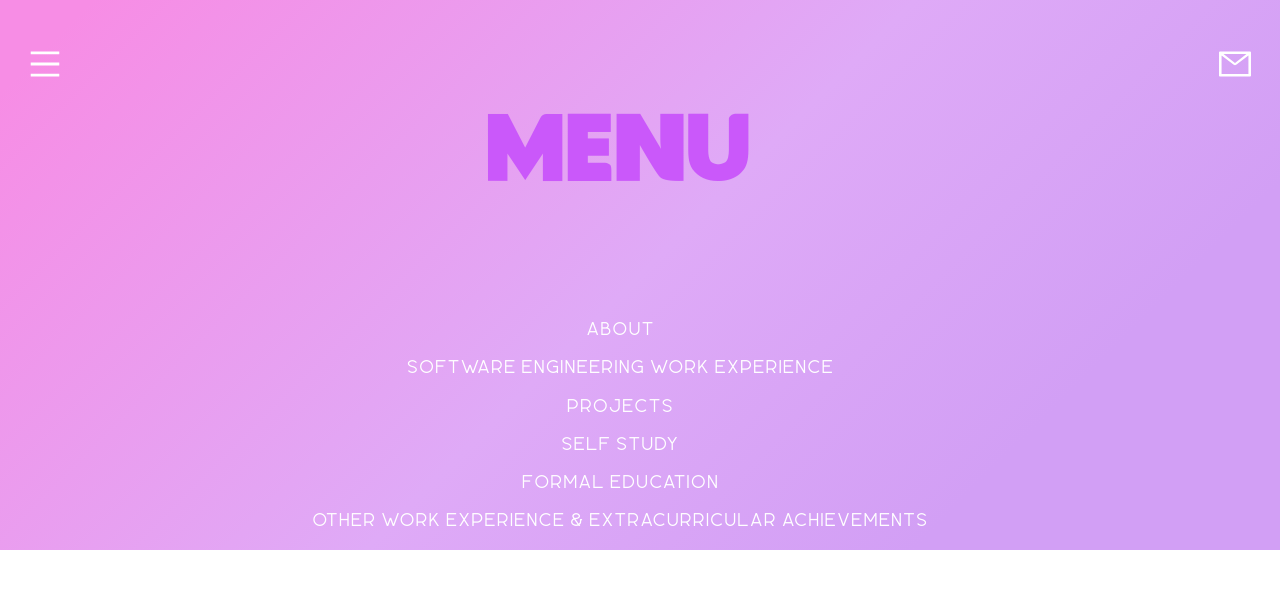
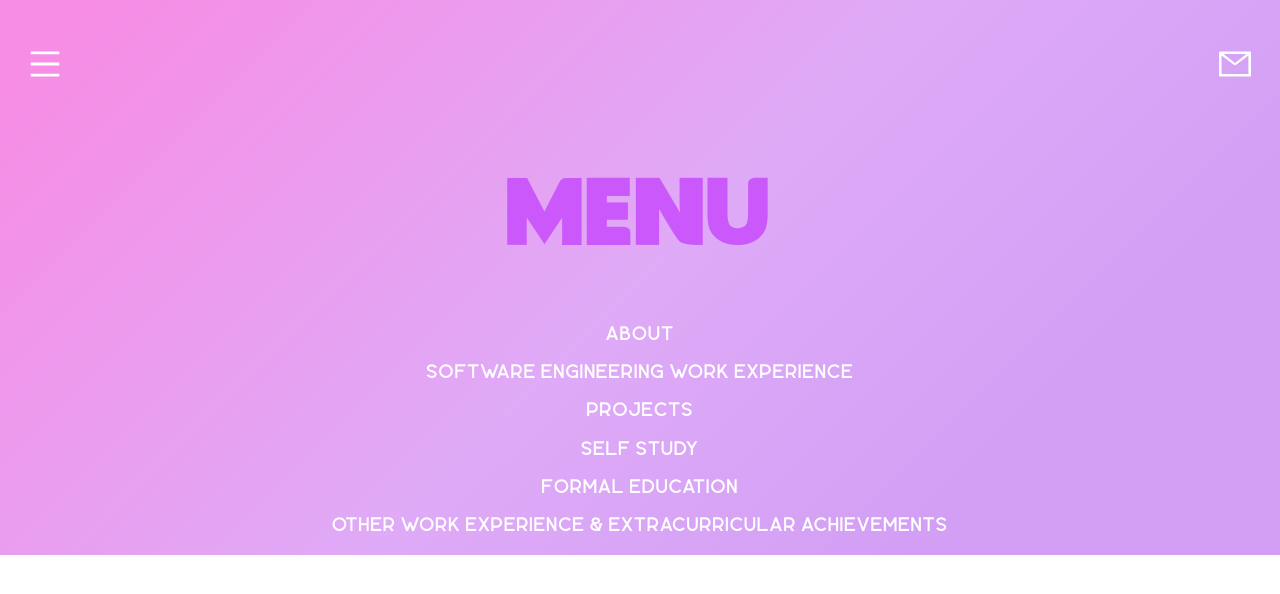
Before and after one commit to lawaticodes/Portfolio, a React (Create React App) app: page / in a window 1280 px wide. Both pictures are taken after a click on the element 44 px from the left and 64 px from the top of the page. Shown: the top 594 px of the page. Built offline with nearby package versions, Linux system fonts and the light colour scheme.

Commit message:
Improved menu css

```diff
--- a/src/Menu.css
+++ b/src/Menu.css
@@ -1,20 +1,20 @@
 .menu {
-  width: 85vw;
-  display: flex;
-  justify-content: center;
-  flex-direction: column;
   text-align: center;
-  color: white;
 }
 
 .menu-header {
+  color: #ca58fa;
   font-family: 'skam';
   font-size: 5em;
-  font-weight: normal;
   letter-spacing: 0px;
-  color: #ca58fa;
 }
 
-.text {
-  margin: 0;
+.title {
+  margin-bottom: 7vh;
+  margin-top: 20vh;
 }
+
+.menu-content {
+  color: white;
+  font-weight: bold;
+}
--- a/src/Menu.js
+++ b/src/Menu.js
@@ -8,7 +8,7 @@ class Menu extends React.Component {
     return(
       <div className="menu">
         <div className="menu-header">
-          <p>MENU</p>
+          <p className="title">MENU</p>
         </div>
         <div className="menu-content">
           <p>ABOUT</p>
```
